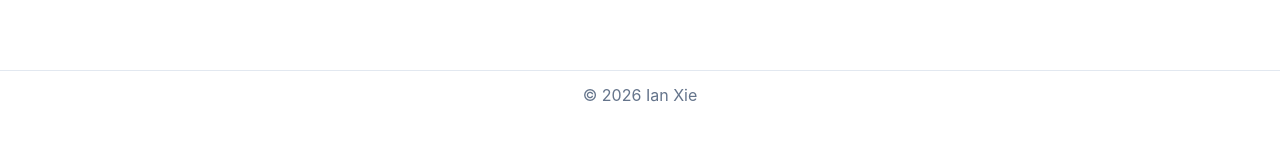
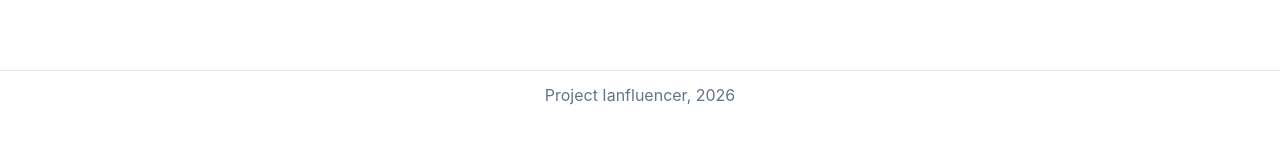
Before and after one commit to LyceumX/ian, a Next.js app: page / in a window 1280 px wide. Shown: the part 583-726 px from the top of the page. Built offline with nearby package versions, Linux system fonts and the light colour scheme.

Commit message:
Update footer to Project Ianfluencer, 2026

```diff
--- a/src/app/page.tsx
+++ b/src/app/page.tsx
@@ -70,7 +70,7 @@ export default function Home() {
 
       {/* Footer */}
       <footer className="h-12 border-t flex items-center justify-center" style={{ borderColor: 'var(--border)', color: 'var(--text-secondary)' }}>
-        © 2026 Ian Xie
+        Project Ianfluencer, 2026
       </footer>
     </main>
   );
--- a/src/app/posts/[slug]/page.tsx
+++ b/src/app/posts/[slug]/page.tsx
@@ -198,7 +198,7 @@ helloWorld();`}
 
       {/* Footer */}
       <footer className="h-12 border-t flex items-center justify-center" style={{ borderColor: 'var(--border)', color: 'var(--text-secondary)' }}>
-        © 2026 Ian Xie
+        Project Ianfluencer, 2026
       </footer>
     </main>
   );
```
